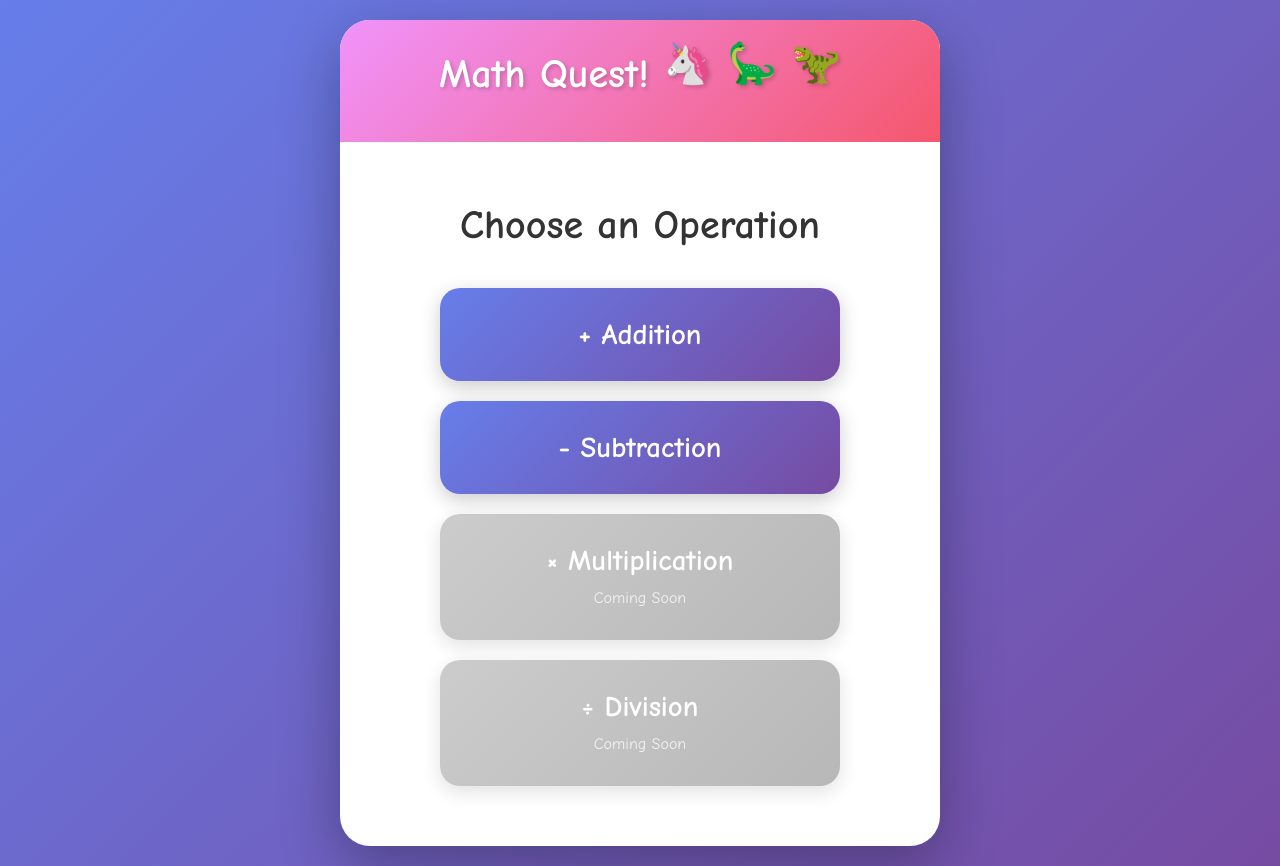
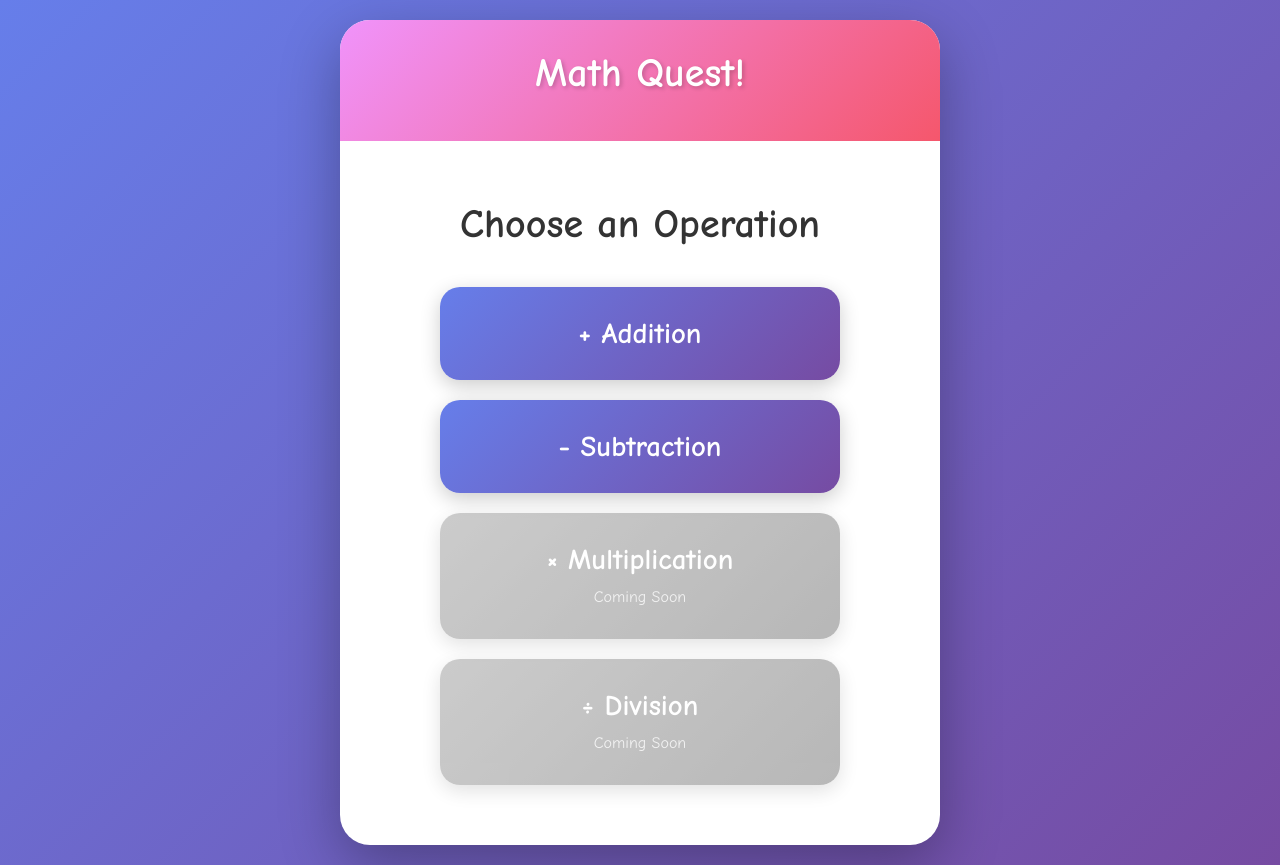
Before and after one commit to raphey/math-quest, a plain HTML site: page index.html in a window 1280 px wide. Drawn offline with Linux system fonts and the light colour scheme.

Commit message:
Remove bouncing emojis from header
- Simplified header to just "Math Quest!"
- Cleaner, more focused design

🤖 Generated with [Claude Code](https://claude.com/claude-code)

Co-Authored-By: Claude Sonnet 4.5 <noreply@anthropic.com>

```diff
--- a/index.html
+++ b/index.html
@@ -9,7 +9,7 @@
 <body>
     <div class="game-container">
         <header class="game-header">
-            <h1>Math Quest! <span class="deco">🦄 🦕 🦖</span></h1>
+            <h1>Math Quest!</h1>
             <div class="progress" id="progress-container">
                 <span id="question-counter">Question 1 of 10</span>
                 <div class="progress-bar">
```
